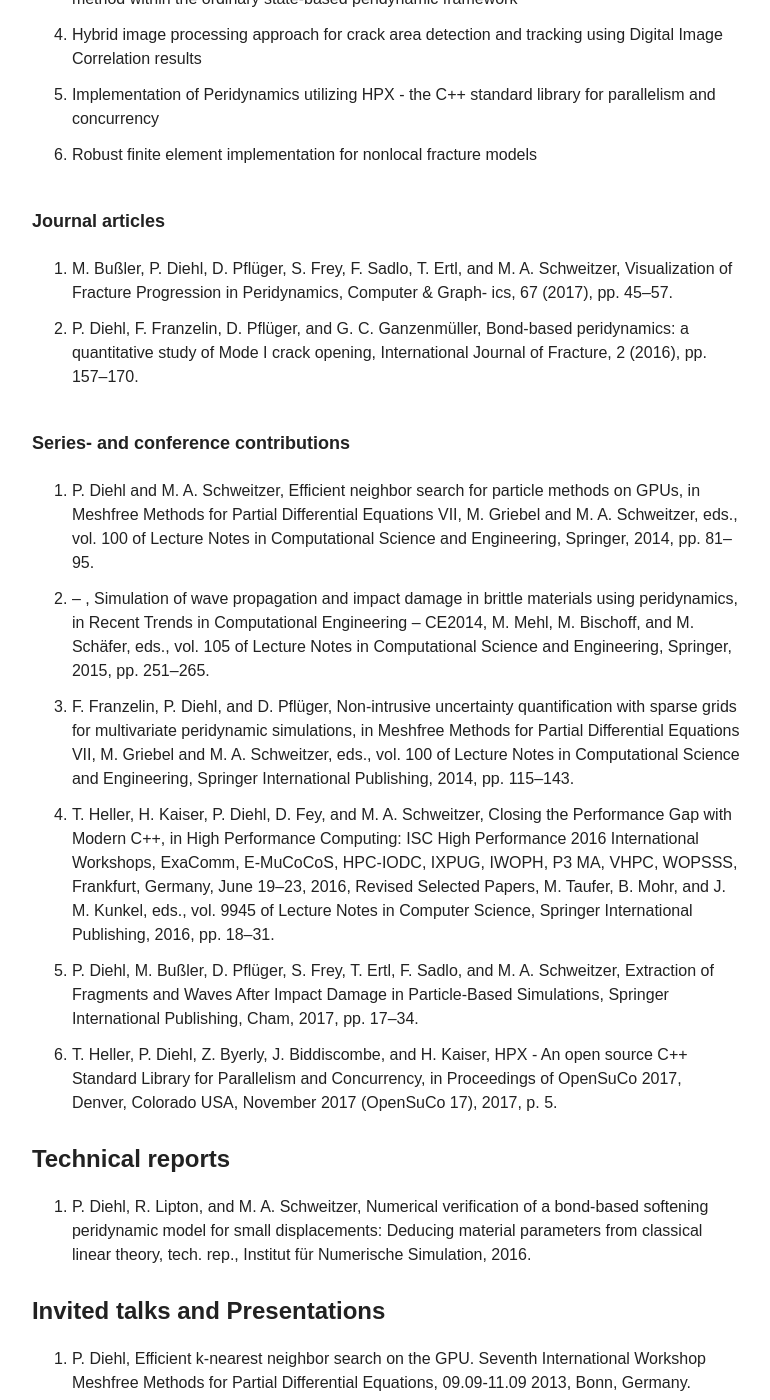
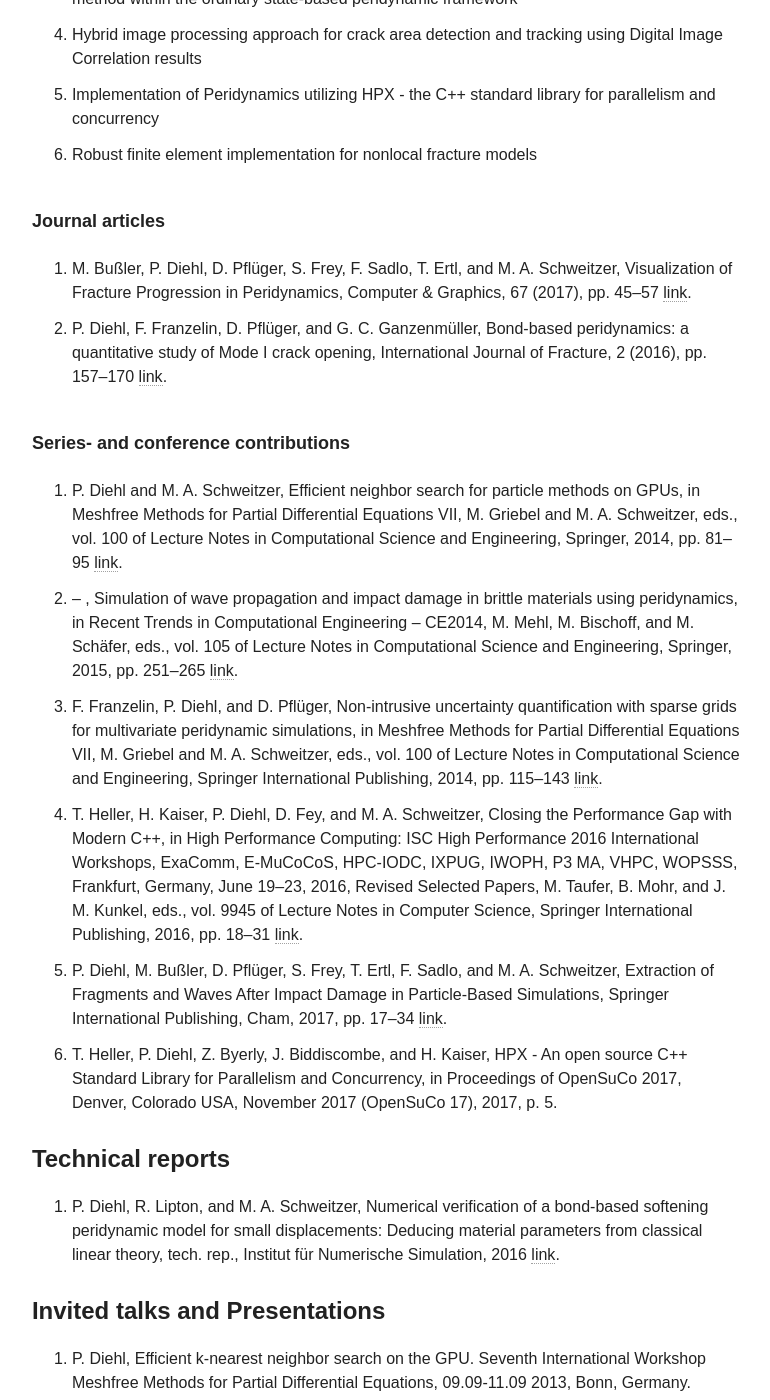
Before and after one commit to diehlpk/diehlpk.github.io, a Jekyll site: the page built from cv/index.md, in a window 1280 px wide and 1400 px high, scrolled down 1572 px. Shown: the whole window, without its empty margins (254-1024 px from the left). Built offline with Jekyll 4.4.1, drawn with Linux system fonts in a browser that asks for light colours; nearby versions of some CDN libraries; some web fonts are replaced.

Commit message:
Add links to the publications

```diff
--- a/cv/index.md
+++ b/cv/index.md
@@ -40,34 +40,32 @@ hide: true
 
 ###### Journal articles
 1. M. Bußler, P. Diehl, D. Pflüger, S. Frey, F. Sadlo, T. Ertl, and M. A.
-Schweitzer, Visualization of Fracture Progression in Peridynamics, Computer & Graph-
-ics, 67 (2017), pp. 45–57.
-1. P. Diehl, F. Franzelin, D. Pflüger, and G. C. Ganzenmüller, Bond-based peridynamics: a quantitative study of Mode I crack opening, International Journal of Fracture,
-2 (2016), pp. 157–170.
+Schweitzer, Visualization of Fracture Progression in Peridynamics, Computer & Graphics, 67 (2017), pp. 45–57 [link](https://doi.org/10.1016/j.cag.2017.05.003).
+1. P. Diehl, F. Franzelin, D. Pflüger, and G. C. Ganzenmüller, Bond-based peridynamics: a quantitative study of Mode I crack opening, International Journal of Fracture, 2 (2016), pp. 157–170 [link](http://dx.doi.org/10.1007/s10704-016-0119-5).
 
 ###### Series- and conference contributions
 1. P. Diehl and M. A. Schweitzer, Efficient neighbor search for particle methods on
 GPUs, in Meshfree Methods for Partial Differential Equations VII, M. Griebel and M. A.
 Schweitzer, eds., vol. 100 of Lecture Notes in Computational Science and Engineering,
-Springer, 2014, pp. 81–95.
+Springer, 2014, pp. 81–95 [link](https://link.springer.com/chapter/10.1007/978-3-319-06898-5_5).
 2. -- , Simulation of wave propagation and impact damage in brittle materials using peridynamics, in Recent Trends in Computational Engineering – CE2014, M. Mehl, M. Bischoff,
 and M. Schäfer, eds., vol. 105 of Lecture Notes in Computational Science and Engineering,
-Springer, 2015, pp. 251–265.
+Springer, 2015, pp. 251–265 [link](https://link.springer.com/chapter/10.1007%2F978-3-319-22997-3_15).
 3. F. Franzelin, P. Diehl, and D. Pflüger, Non-intrusive uncertainty quantification
 with sparse grids for multivariate peridynamic simulations, in Meshfree Methods for Partial Differential Equations VII, M. Griebel and M. A. Schweitzer, eds., vol. 100 of Lecture
 Notes in Computational Science and Engineering, Springer International Publishing, 2014,
-pp. 115–143.
+pp. 115–143 [link](https://link.springer.com/chapter/10.1007%2F978-3-319-06898-5_7).
 4. T. Heller, H. Kaiser, P. Diehl, D. Fey, and M. A. Schweitzer, Closing the
 Performance Gap with Modern C++, in High Performance Computing: ISC High Performance 2016 International Workshops, ExaComm, E-MuCoCoS, HPC-IODC, IXPUG,
 IWOPH, P3 MA, VHPC, WOPSSS, Frankfurt, Germany, June 19–23, 2016, Revised Selected Papers, M. Taufer, B. Mohr, and J. M. Kunkel, eds., vol. 9945 of Lecture Notes in
-Computer Science, Springer International Publishing, 2016, pp. 18–31.
+Computer Science, Springer International Publishing, 2016, pp. 18–31 [link](https://link.springer.com/chapter/10.1007/978-3-319-46079-6_2).
 5. P. Diehl, M. Bußler, D. Pflüger, S. Frey, T. Ertl, F. Sadlo, and M. A.
 Schweitzer, Extraction of Fragments and Waves After Impact Damage in Particle-Based
-Simulations, Springer International Publishing, Cham, 2017, pp. 17–34.
+Simulations, Springer International Publishing, Cham, 2017, pp. 17–34 [link](https://link.springer.com/chapter/10.1007/978-3-319-51954-8_2).
 6. T. Heller, P. Diehl, Z. Byerly, J. Biddiscombe, and H. Kaiser, HPX - An open source C++ Standard Library for Parallelism and Concurrency, in Proceedings of OpenSuCo 2017, Denver, Colorado USA, November 2017 (OpenSuCo 17), 2017, p. 5.
 
 #### Technical reports
-1. P. Diehl, R. Lipton, and M. A. Schweitzer, Numerical verification of a bond-based softening peridynamic model for small displacements: Deducing material parameters from classical linear theory, tech. rep., Institut für Numerische Simulation, 2016.
+1. P. Diehl, R. Lipton, and M. A. Schweitzer, Numerical verification of a bond-based softening peridynamic model for small displacements: Deducing material parameters from classical linear theory, tech. rep., Institut für Numerische Simulation, 2016 [link](http://schweitzer.ins.uni-bonn.de/publications/pdfs/diehl_siam_mulitscale2016.pdf).
 
 #### Invited talks and Presentations
 1. P. Diehl, Efficient k-nearest neighbor search on the GPU. Seventh International Workshop Meshfree Methods for Partial Differential Equations, 09.09-11.09 2013, Bonn, Germany.
```
